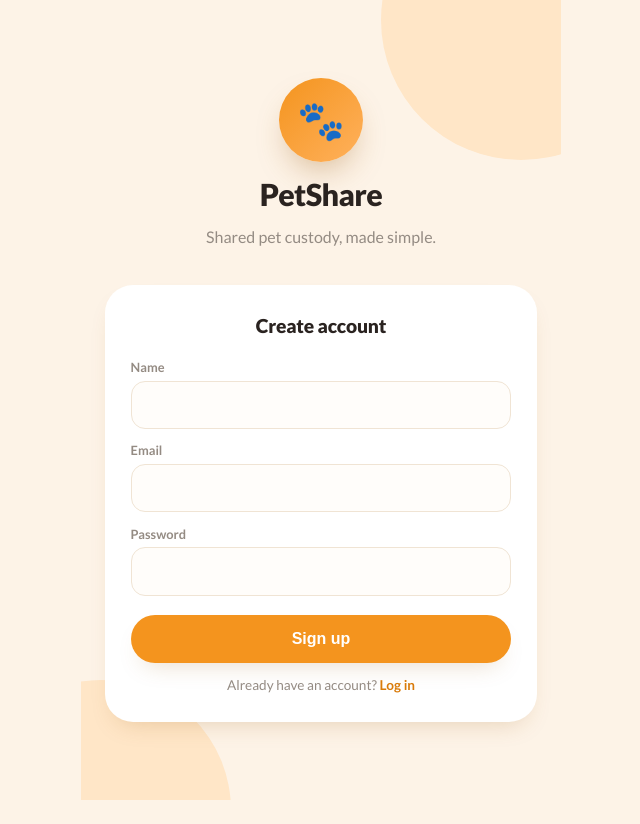
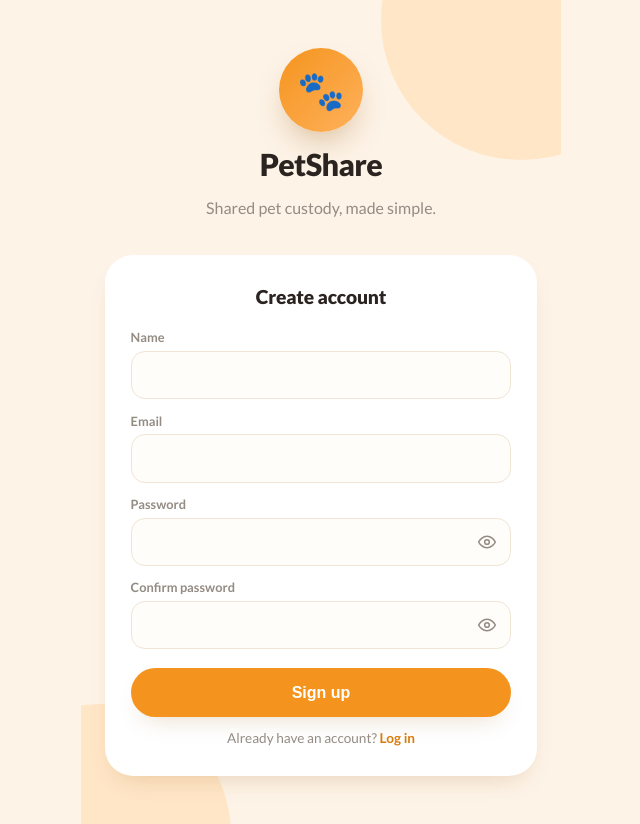
Before and after one commit to fiote/petshare, a React (Vite) app in the folder web/: page /register in a window 1280 px wide. Shown: the whole page, without its empty margins (319-959 px from the left). Before the commit the page ends 800 px from the top, so only its background shows below. Built offline with nearby package versions, Linux system fonts and the light colour scheme; no server answers.

Commit message:
feat: implement PasswordInput component and integrate it into login, register, and reset password pages

```diff
--- /dev/null
+++ b/web/src/components/PasswordInput.tsx
@@ -0,0 +1,52 @@
+import { useId, useState } from 'react';
+import type { InputHTMLAttributes } from 'react';
+
+type Props = Omit<InputHTMLAttributes<HTMLInputElement>, 'type'> & {
+  showLabel: string;
+  hideLabel: string;
+};
+
+export function PasswordInput({ showLabel, hideLabel, id, ...inputProps }: Props) {
+  const [visible, setVisible] = useState(false);
+  const generatedId = useId();
+  const inputId = id ?? generatedId;
+
+  return (
+    <div className="password-input">
+      <input id={inputId} type={visible ? 'text' : 'password'} {...inputProps} />
+      <button
+        type="button"
+        className="password-input__toggle"
+        onClick={() => setVisible((v) => !v)}
+        aria-label={visible ? hideLabel : showLabel}
+        aria-pressed={visible}
+        tabIndex={-1}
+      >
+        {visible ? (
+          <svg viewBox="0 0 24 24" width="20" height="20" aria-hidden="true">
+            <path
+              fill="none"
+              stroke="currentColor"
+              strokeWidth="1.8"
+              strokeLinecap="round"
+              strokeLinejoin="round"
+              d="M3 3l18 18M10.58 10.58a2 2 0 0 0 2.83 2.83M9.36 5.32A9.77 9.77 0 0 1 12 5c5 0 9 4.5 9.99 7-.32.82-.85 1.75-1.56 2.67M6.6 6.6C4.4 8.02 2.7 10.06 2.01 12c.99 2.5 4.99 7 9.99 7 1.29 0 2.5-.29 3.6-.79"
+            />
+          </svg>
+        ) : (
+          <svg viewBox="0 0 24 24" width="20" height="20" aria-hidden="true">
+            <path
+              fill="none"
+              stroke="currentColor"
+              strokeWidth="1.8"
+              strokeLinecap="round"
+              strokeLinejoin="round"
+              d="M2.01 12C3 9.5 7 5 12 5s9 4.5 9.99 7c-.99 2.5-4.99 7-9.99 7s-9-4.5-9.99-7Z"
+            />
+            <circle cx="12" cy="12" r="2.8" fill="none" stroke="currentColor" strokeWidth="1.8" />
+          </svg>
+        )}
+      </button>
+    </div>
+  );
+}
--- a/web/src/index.css
+++ b/web/src/index.css
@@ -270,6 +270,41 @@ input:focus {
   outline: none;
   border-color: var(--color-primary);
   box-shadow: 0 0 0 3px var(--color-primary-soft);
+}
+
+.password-input {
+  position: relative;
+  display: flex;
+}
+
+.password-input input {
+  padding-right: 2.75rem;
+}
+
+.password-input__toggle {
+  position: absolute;
+  top: 50%;
+  right: 0.65rem;
+  transform: translateY(-50%);
+  display: flex;
+  align-items: center;
+  justify-content: center;
+  background: none;
+  border: none;
+  padding: 0.25rem;
+  color: var(--color-muted);
+  cursor: pointer;
+  border-radius: 8px;
+}
+
+.password-input__toggle:hover,
+.password-input__toggle:focus-visible {
+  color: var(--color-text);
+}
+
+.password-input__toggle:focus-visible {
+  outline: 2px solid var(--color-primary);
+  outline-offset: 2px;
 }
 
 .combobox {
--- a/web/src/locales/en/auth.json
+++ b/web/src/locales/en/auth.json
@@ -21,6 +21,8 @@
     "name": "Name",
     "email": "Email",
     "password": "Password",
+    "confirmPassword": "Confirm password",
+    "passwordMismatch": "Passwords don't match.",
     "error": "Error registering.",
     "sending": "Sending...",
     "submit": "Sign up",
--- a/web/src/locales/en/common.json
+++ b/web/src/locales/en/common.json
@@ -8,5 +8,7 @@
   "back": "Back",
   "loggedInAs": "Logged in as <1>{{name}}</1>",
   "logoutConfirmTitle": "Log out?",
-  "logoutConfirmDescription": "You'll need to log in again to access your pets."
+  "logoutConfirmDescription": "You'll need to log in again to access your pets.",
+  "showPassword": "Show password",
+  "hidePassword": "Hide password"
 }
--- a/web/src/locales/pt-BR/auth.json
+++ b/web/src/locales/pt-BR/auth.json
@@ -21,6 +21,8 @@
     "name": "Nome",
     "email": "Email",
     "password": "Senha",
+    "confirmPassword": "Confirmar senha",
+    "passwordMismatch": "As senhas não coincidem.",
     "error": "Erro ao cadastrar.",
     "sending": "Enviando...",
     "submit": "Cadastrar",
--- a/web/src/locales/pt-BR/common.json
+++ b/web/src/locales/pt-BR/common.json
@@ -8,5 +8,7 @@
   "back": "Voltar",
   "loggedInAs": "Logado como <1>{{name}}</1>",
   "logoutConfirmTitle": "Sair da conta?",
-  "logoutConfirmDescription": "Você precisará entrar novamente para acessar seus pets."
+  "logoutConfirmDescription": "Você precisará entrar novamente para acessar seus pets.",
+  "showPassword": "Mostrar senha",
+  "hidePassword": "Ocultar senha"
 }
--- a/web/src/pages/LoginPage.tsx
+++ b/web/src/pages/LoginPage.tsx
@@ -4,9 +4,11 @@ import { useTranslation } from 'react-i18next';
 import { ApiError } from '../api/client';
 import { useAuth } from '../context/AuthContext';
 import { AuthShell } from '../components/AuthShell';
+import { PasswordInput } from '../components/PasswordInput';
 
 export function LoginPage() {
   const { t } = useTranslation('auth');
+  const { t: tCommon } = useTranslation('common');
   const { login } = useAuth();
   const navigate = useNavigate();
   const [email, setEmail] = useState('');
@@ -42,11 +44,12 @@ export function LoginPage() {
         </label>
         <label className="field">
           <span>{t('login.password')}</span>
-          <input
-            type="password"
+          <PasswordInput
             value={password}
             onChange={(e) => setPassword(e.target.value)}
             required
+            showLabel={tCommon('showPassword')}
+            hideLabel={tCommon('hidePassword')}
           />
         </label>
         <p className="form__hint" style={{ textAlign: 'right', margin: 0 }}>
--- a/web/src/pages/RegisterPage.tsx
+++ b/web/src/pages/RegisterPage.tsx
@@ -3,15 +3,18 @@ import { useSearchParams, Link } from 'react-router-dom';
 import { useTranslation } from 'react-i18next';
 import { api, ApiError } from '../api/client';
 import { AuthShell } from '../components/AuthShell';
+import { PasswordInput } from '../components/PasswordInput';
 
 export function RegisterPage() {
   const { t } = useTranslation('auth');
+  const { t: tCommon } = useTranslation('common');
   const [searchParams] = useSearchParams();
   const inviteToken = searchParams.get('inviteToken') ?? undefined;
 
   const [name, setName] = useState('');
   const [email, setEmail] = useState('');
   const [password, setPassword] = useState('');
+  const [confirmPassword, setConfirmPassword] = useState('');
   const [error, setError] = useState<string | null>(null);
   const [submitted, setSubmitted] = useState(false);
   const [loading, setLoading] = useState(false);
@@ -19,6 +22,12 @@ export function RegisterPage() {
   const handleSubmit = async (e: React.FormEvent) => {
     e.preventDefault();
     setError(null);
+
+    if (password !== confirmPassword) {
+      setError(t('register.passwordMismatch'));
+      return;
+    }
+
     setLoading(true);
     try {
       await api.post('/auth/register', { name, email, password, inviteToken });
@@ -59,12 +68,24 @@ export function RegisterPage() {
         </label>
         <label className="field">
           <span>{t('register.password')}</span>
-          <input
-            type="password"
+          <PasswordInput
             value={password}
             onChange={(e) => setPassword(e.target.value)}
             required
             minLength={8}
+            showLabel={tCommon('showPassword')}
+            hideLabel={tCommon('hidePassword')}
+          />
+        </label>
+        <label className="field">
+          <span>{t('register.confirmPassword')}</span>
+          <PasswordInput
+            value={confirmPassword}
+            onChange={(e) => setConfirmPassword(e.target.value)}
+            required
+            minLength={8}
+            showLabel={tCommon('showPassword')}
+            hideLabel={tCommon('hidePassword')}
           />
         </label>
         {error && <p className="error">{error}</p>}
--- a/web/src/pages/ResetPasswordPage.tsx
+++ b/web/src/pages/ResetPasswordPage.tsx
@@ -3,9 +3,11 @@ import { Link, useSearchParams } from 'react-router-dom';
 import { useTranslation } from 'react-i18next';
 import { api, ApiError } from '../api/client';
 import { AuthShell } from '../components/AuthShell';
+import { PasswordInput } from '../components/PasswordInput';
 
 export function ResetPasswordPage() {
   const { t } = useTranslation('auth');
+  const { t: tCommon } = useTranslation('common');
   const [searchParams] = useSearchParams();
   const token = searchParams.get('token');
 
@@ -56,22 +58,24 @@ export function ResetPasswordPage() {
       <form className="form" onSubmit={handleSubmit}>
         <label className="field">
           <span>{t('resetPassword.newPassword')}</span>
-          <input
-            type="password"
+          <PasswordInput
             value={password}
             onChange={(e) => setPassword(e.target.value)}
             required
             minLength={8}
+            showLabel={tCommon('showPassword')}
+            hideLabel={tCommon('hidePassword')}
           />
         </label>
         <label className="field">
           <span>{t('resetPassword.confirmPassword')}</span>
-          <input
-            type="password"
+          <PasswordInput
             value={confirmPassword}
             onChange={(e) => setConfirmPassword(e.target.value)}
             required
             minLength={8}
+            showLabel={tCommon('showPassword')}
+            hideLabel={tCommon('hidePassword')}
           />
         </label>
         {error && <p className="error">{error}</p>}
```
